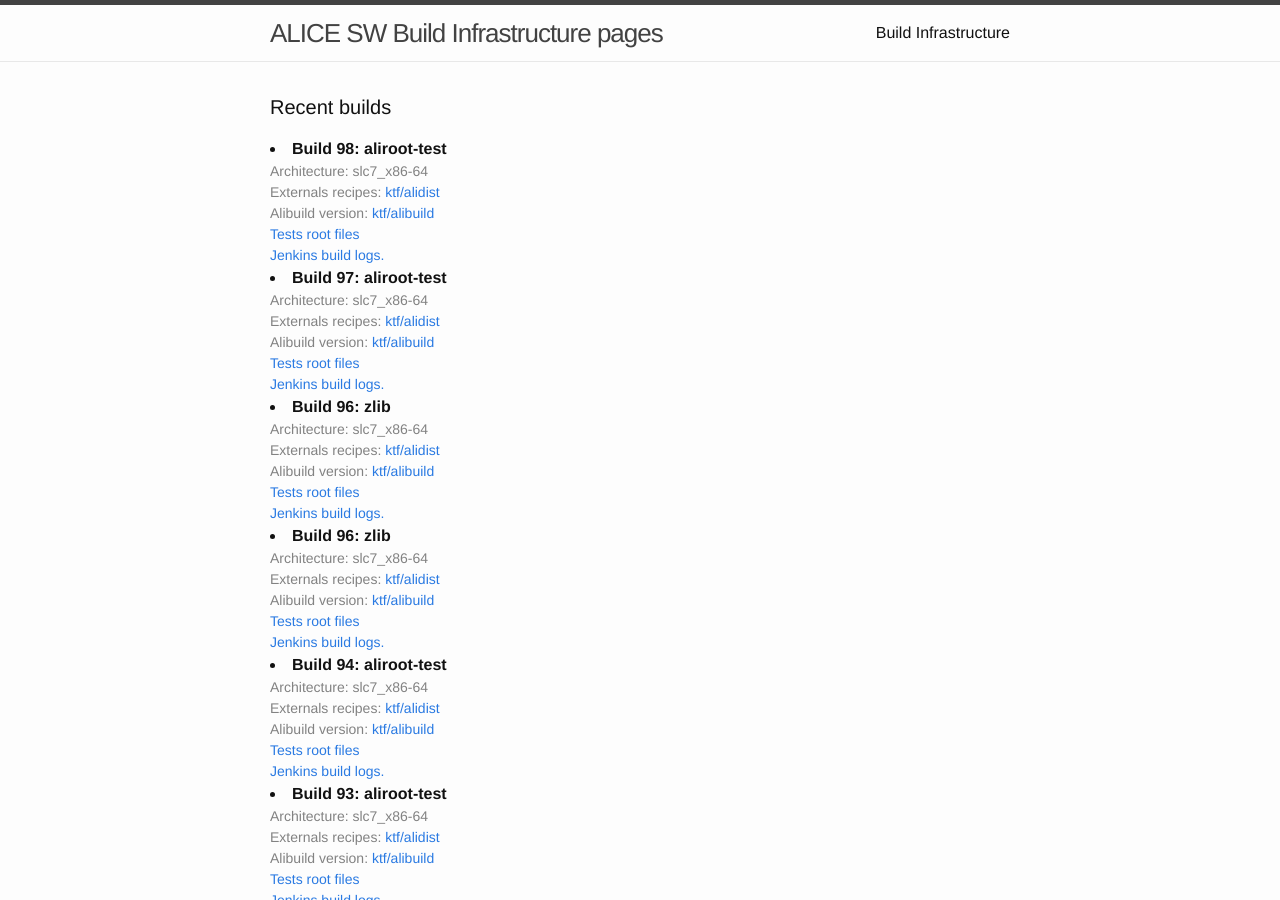
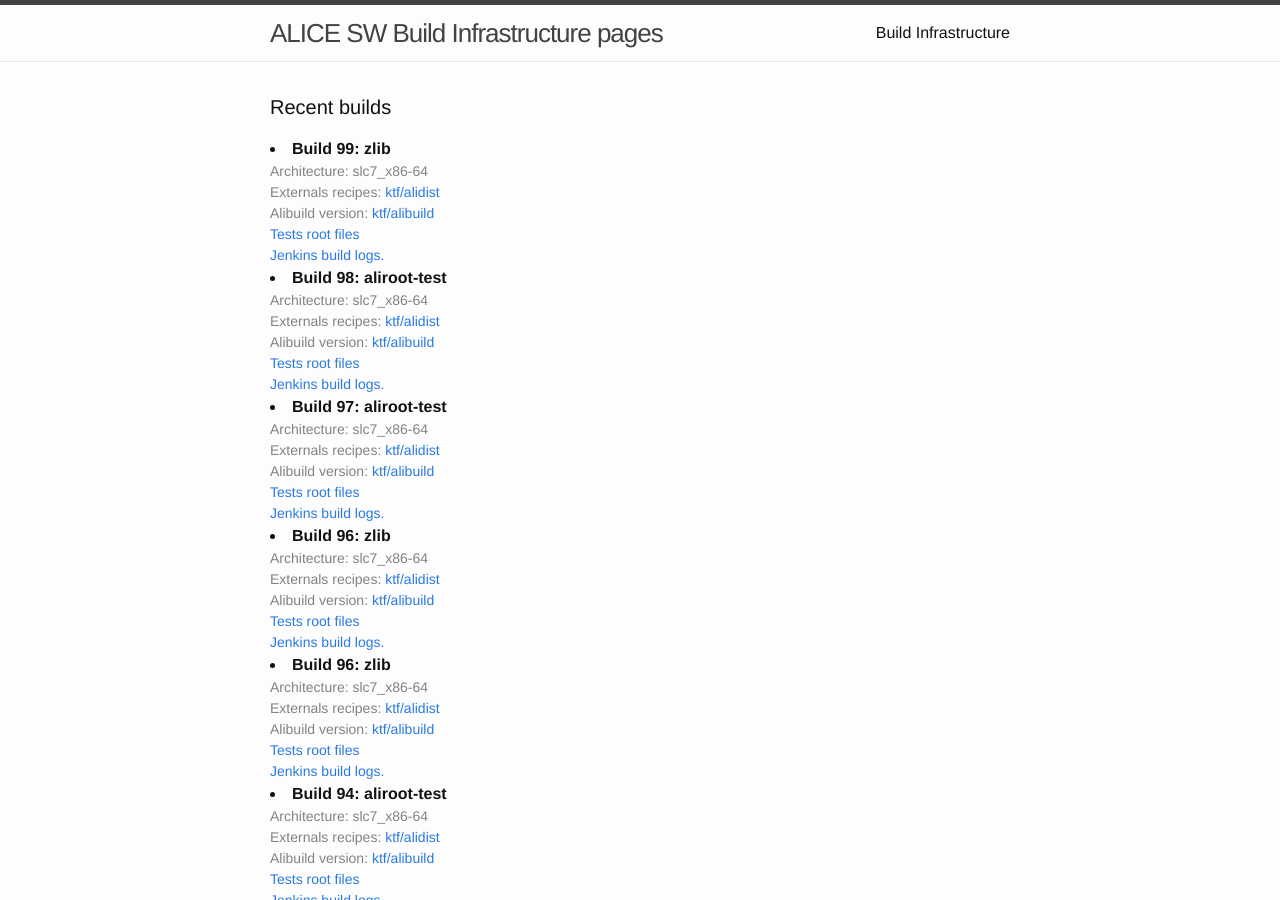
Before and after one commit to alisw/alisw.github.io, a Jekyll site: the page built from index.html, in a window 1280 px wide and 900 px high. Built offline with Jekyll 4.4.1, drawn with Linux system fonts in a browser that asks for light colours.

Commit message:
Updated results.

```diff
--- a/_data/build.yaml
+++ b/_data/build.yaml
@@ -46,3 +46,9 @@
   alidist: ktf
   jenkins_build_nr: 98
   package: aliroot-test
+-
+  architecture: slc7_x86-64
+  alibuild: ktf
+  alidist: ktf
+  jenkins_build_nr: 99
+  package: zlib
```
